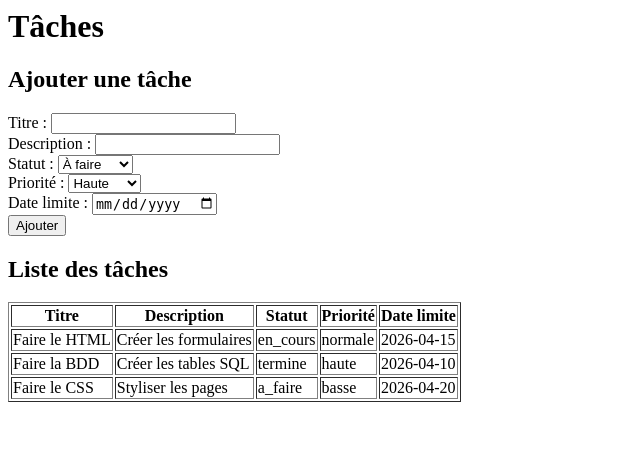
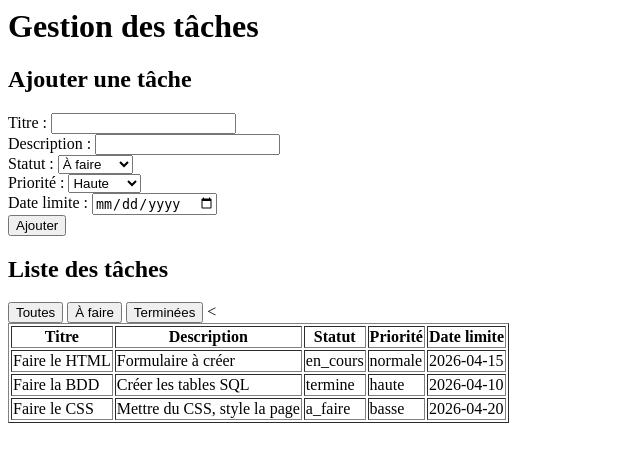
Before and after one commit to SamirZNI/ExamBDD, a PHP site: page / in a window 1280 px wide. Shown: the top 462 px of the page, without its empty margins (0-640 px from the left). Run offline with PHP 8.4, Linux system fonts and the light colour scheme; data comes from the database, SQL or seed files in the repository.

Commit message:
ajout JS pour verif titre pas vide, ajout d'un filtre ou pas

```diff
--- a/index.php
+++ b/index.php
@@ -1,26 +1,48 @@
 <?php
 require 'connexion.php';
-
-if($_SERVER["REQUEST_METHOD"] === "POST") {
-    $titre = $_POST['titre'];
+/* Ajouter une tâche */
+if($_SERVER["REQUEST_METHOD"] === "POST") { /* Vérifie si le formulaire a été soumis */
+    $titre = $_POST['titre']; /* Récupère les données du formulaire */
     $description = $_POST['description'];
     $statut = $_POST['statut'];
     $priorite = $_POST['priorite'];
     $date_limite = $_POST['date_limite'];
     $date_creation = date('Y-m-d');
-    $sql = "INSERT INTO taches (titre, description, statut, priorite, date_limite, date_creation) VALUES (?, ?, ?, ?, ?, ?)";
-    $stmt = $pdo->prepare($sql);
-    $stmt->execute([$titre, $description, $statut, $priorite, $date_limite, $date_creation]);
+    $sql = "INSERT INTO taches (titre, description, statut, priorite, date_limite, date_creation) VALUES (?, ?, ?, ?, ?, ?)"; /* Prépare la requête SQL pour insérer une nouvelle tâche */
+    $stmt = $pdo->prepare($sql); /* Prépare la requête pour éviter les injections SQL */
+    $stmt->execute([$titre, $description, $statut, $priorite, $date_limite, $date_creation]); /* Exécute la requête avec les données du formulaire */
 }
 
-$taches = $pdo->query("SELECT * FROM taches ORDER BY priorite DESC");
+$taches = $pdo->query("SELECT * FROM taches ORDER BY priorite DESC"); /* Récupérer les tâches triées par priorité */
 ?>
 
-<h1>Tâches</h1>
+<script> /* Validation du formulaire */
+function verifierFormulaire() {
+    var titre = document.getElementById('titre').value; /* Récupère la valeur du champ titre */
+    if(titre === '') {
+        alert('Le titre est obligatoire');
+        return false;
+    }
+    return true;
+}
+/* Filtrer les tâches par statut */
+function filtrer(statut) {
+    var lignes = document.querySelectorAll('.tache');
+    lignes.forEach(function(ligne) { /* Parcourt chaque ligne de tâche et affiche ou masque en fonction du statut sélectionné */
+        if(statut === 'toutes' || ligne.dataset.statut === statut) { /* Affiche toutes les tâches ou celles qui correspondent au statut sélectionné */
+            ligne.style.display = ''; /* Affiche la ligne */
+        } else {
+            ligne.style.display = 'none'; /* Masque la ligne */
+        }
+    });
+}
+</script>
+<!-- Affiche  formulaire et la liste des tâches -->
+<h1>Gestion des tâches</h1>
 
 <h2>Ajouter une tâche</h2>
-<form method="post">
-    Titre : <input type="text" name="titre"><br>
+<form method="post" onsubmit="return verifierFormulaire()">
+    Titre : <input type="text" name="titre" id="titre"><br>
     Description : <input type="text" name="description"><br>
     Statut :
     <select name="statut">
@@ -37,20 +59,24 @@ $taches = $pdo->query("SELECT * FROM taches ORDER BY priorite DESC");
     Date limite : <input type="date" name="date_limite"><br>
     <button type="submit">Ajouter</button>
 </form>
+<!-- Affiche la liste des tâches avec des boutons pour filtrer par statut -->
+<h2>Liste des tâches</h2>
+<button onclick="filtrer('toutes')">Toutes</button>
+<button onclick="filtrer('a_faire')">À faire</button>
+<button onclick="filtrer('termine')">Terminées</button>
 
-<h2>Liste des tâches</h2>
 <table border="1">
-    <tr>
+    <tr> <!-- Affiche les en-têtes du tableau pour les tâches --><
         <th>Titre</th>
         <th>Description</th>
         <th>Statut</th>
         <th>Priorité</th>
         <th>Date limite</th>
     </tr>
-    <?php foreach($taches as $t): ?>
-    <tr>
-        <td><?= htmlspecialchars($t['titre']) ?></td>
-        <td><?= htmlspecialchars($t['description']) ?></td>
+    <?php foreach($taches as $t): ?> <!-- Affiche chaque tâche dans un tableau -->
+    <tr class="tache" data-statut="<?= $t['statut'] ?>"> <!-- Ajoute une classe et un attribut pour le filtrage -->
+        <td><?= htmlspecialchars($t['titre']) ?></td> <!-- Utilise htmlspecialchars pour éviter les problèmes de sécurité liés à l'affichage de données utilisateur -->
+        <td><?= htmlspecialchars($t['description']) ?></td> <!-- Utilise htmlspecialchars pour éviter les problèmes de sécurité liés à l'affichage de données utilisateur -->
         <td><?= $t['statut'] ?></td>
         <td><?= $t['priorite'] ?></td>
         <td><?= $t['date_limite'] ?></td>
--- a/todo_app.sql
+++ b/todo_app.sql
@@ -43,8 +43,8 @@ CREATE TABLE `taches` (
 
 INSERT INTO `taches` (`id`, `titre`, `description`, `statut`, `priorite`, `date_limite`, `date_creation`) VALUES
 (4, 'Faire la BDD', 'Créer les tables SQL', 'termine', 'haute', '2026-04-10', '2026-04-10'),
-(5, 'Faire le HTML', 'Créer les formulaires', 'en_cours', 'normale', '2026-04-15', '2026-04-10'),
-(6, 'Faire le CSS', 'Styliser les pages', 'a_faire', 'basse', '2026-04-20', '2026-04-10');
+(5, 'Faire le HTML', 'Formulaire à créer', 'en_cours', 'normale', '2026-04-15', '2026-04-10'),
+(6, 'Faire le CSS', 'Mettre du CSS, style la page', 'a_faire', 'basse', '2026-04-20', '2026-04-10');
 
 --
 -- Index pour les tables déchargées
```
